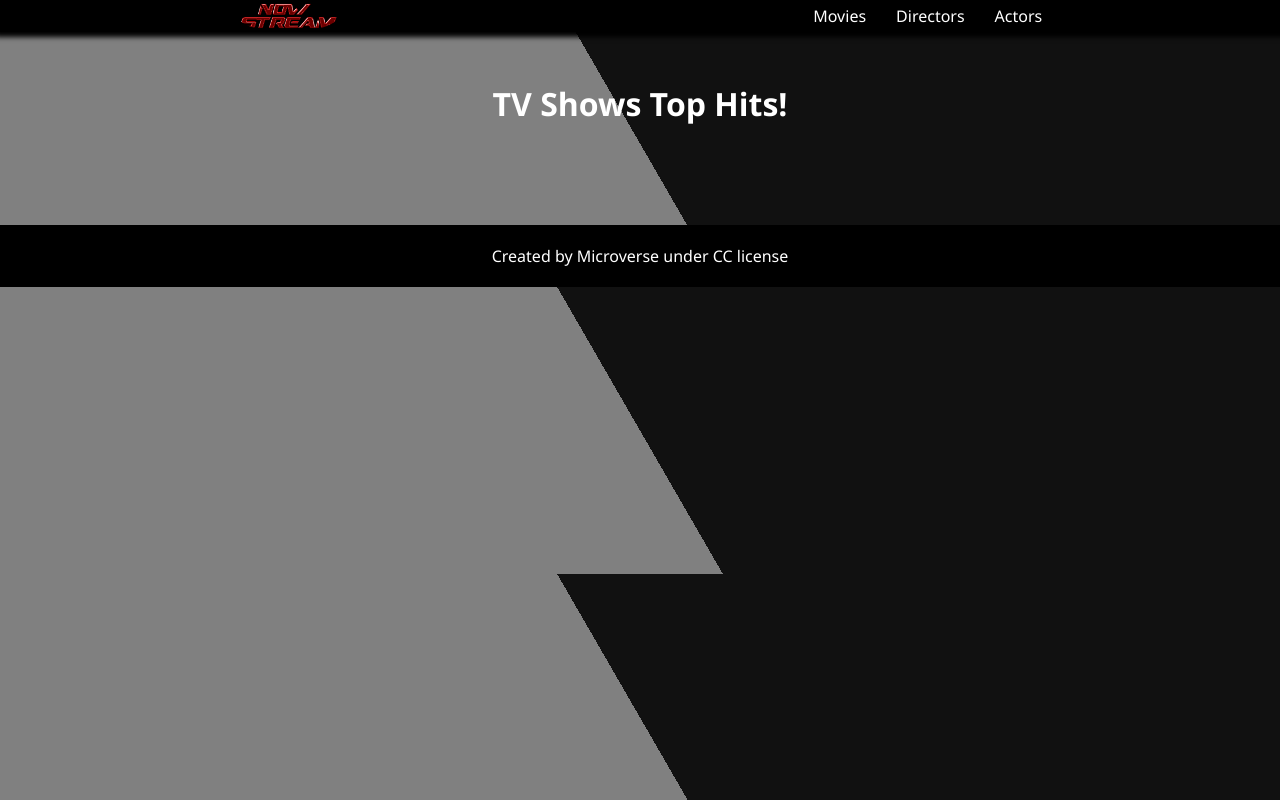
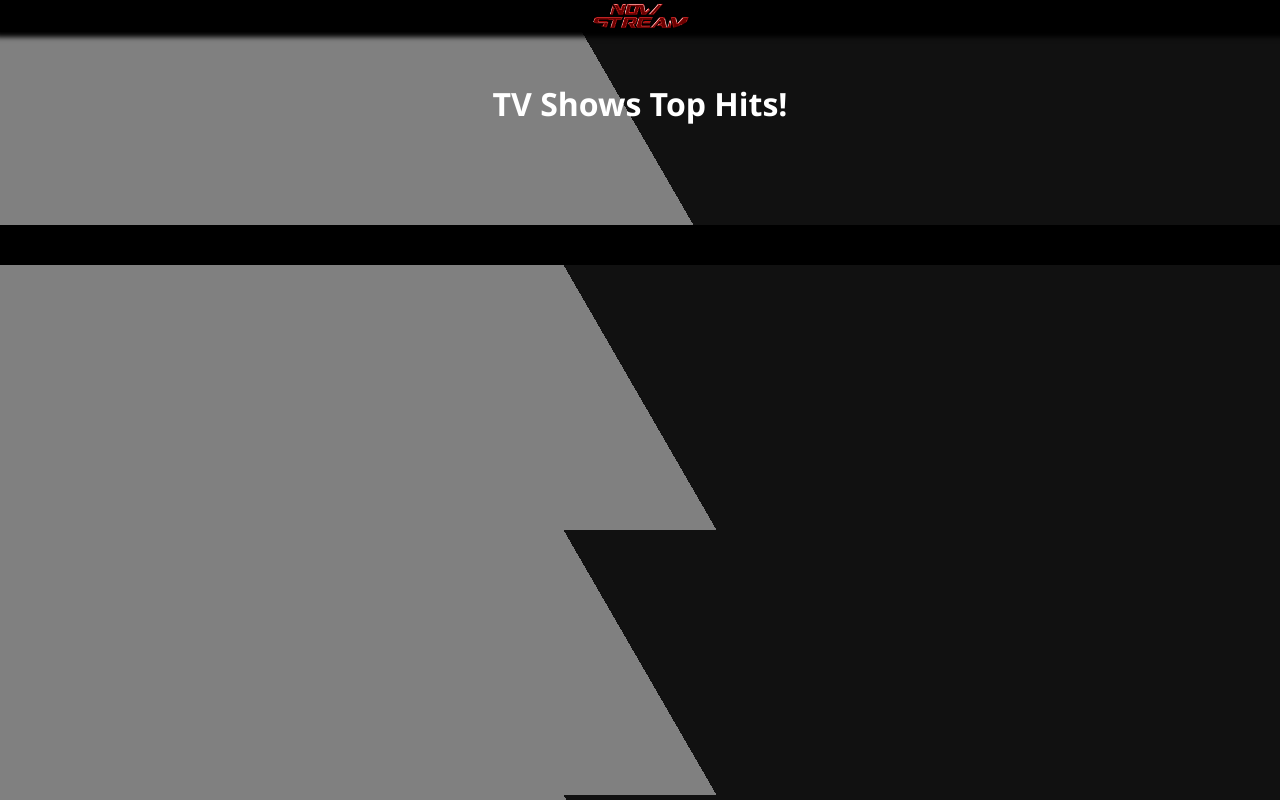
Before and after one commit to eamador1/API-Project, a website built with webpack: page src/index.html in a window 1280 px wide. Built offline with nearby package versions, Linux system fonts and the light colour scheme.

Commit message:
Set up Repo

```diff
--- a/src/index.html
+++ b/src/index.html
@@ -10,13 +10,7 @@
   <body>
     <header>
     <img src="" alt="logo" id="logo-img">
-    <nav id="nav-bar">
-      <ul id="nav-list">
-        <li class="nav-items">Movies<span class="items-count"></span></li>
-        <li class="nav-items">Directors</li>
-        <li class="nav-items">Actors</li>
-      </ul>
-    </nav>
+
   </header>
   <div id="hamburguer" class="hide">
     <i class="fa-solid fa-bars"></i>
@@ -42,7 +36,6 @@
 
   <!-- Comment popup end > -->
   <footer>
-    <p>Created by Microverse under CC license</p>
   </footer>
   </body>
 </html>
```
